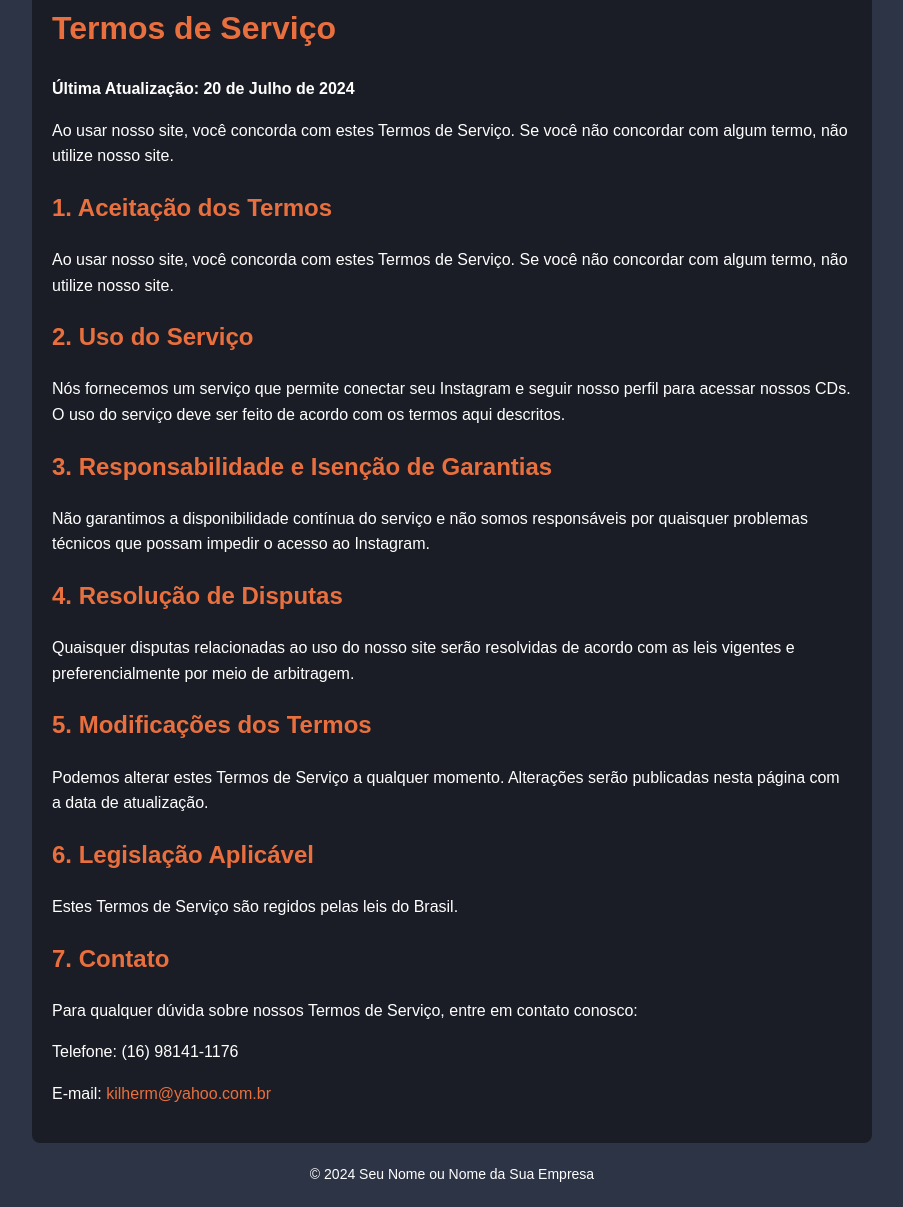
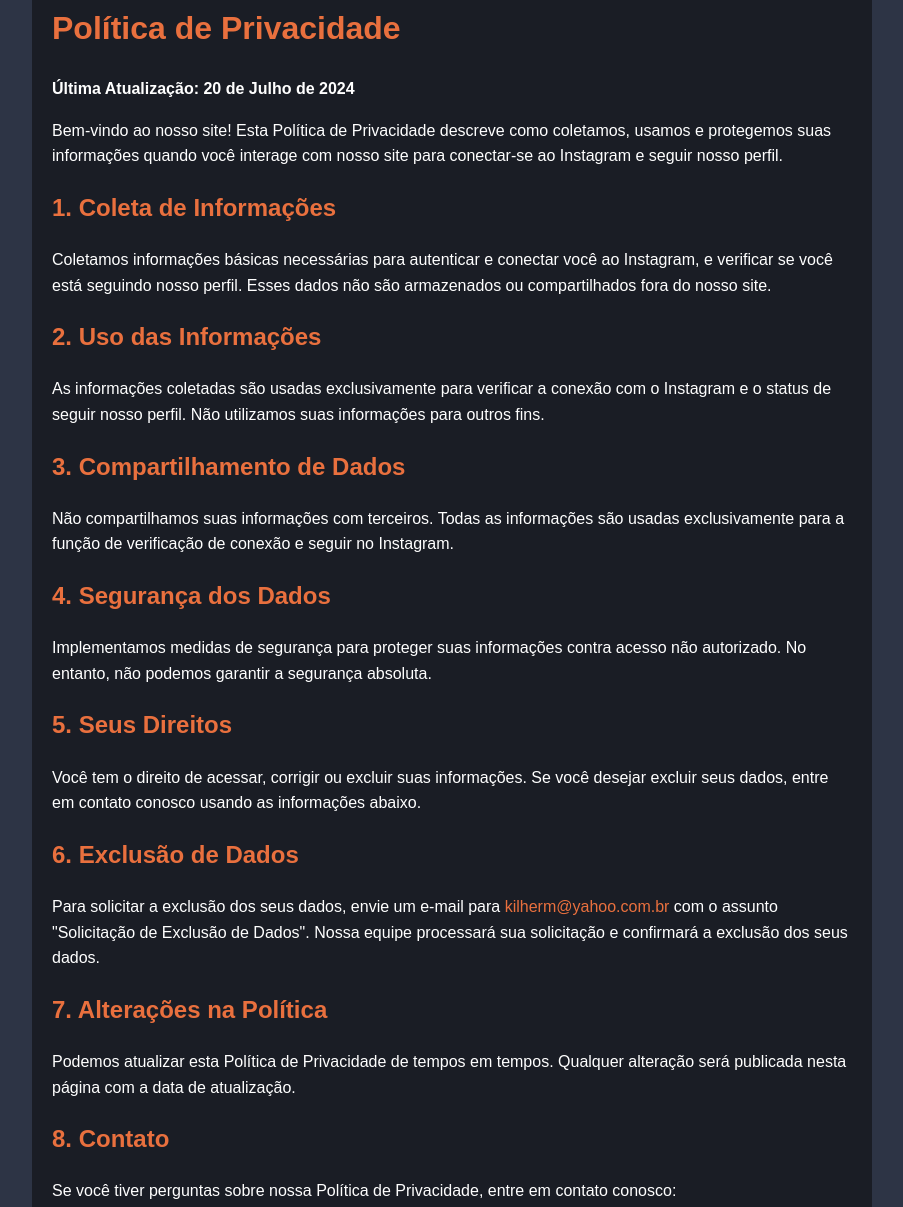
Before and after one commit to kilherm/dj-music-download, a plain HTML site: page politica-de-privacidade.html in a window 1280 px wide. Shown: the part 38-1245 px from the top of the page, without its empty margins (188-1091 px from the left). Before the commit the page ends 1223 px from the top, so only its background shows below. Drawn offline with Linux system fonts and the light colour scheme.

Commit message:
Update politica-de-privacidade.html

```diff
--- a/politica-de-privacidade.html
+++ b/politica-de-privacidade.html
@@ -3,7 +3,7 @@
 <head>
     <meta charset="UTF-8">
     <meta name="viewport" content="width=device-width, initial-scale=1.0">
-    <title>Termos de Serviço</title>
+    <title>Política de Privacidade</title>
     <style>
         body {
             font-family: Arial, sans-serif;
@@ -40,30 +40,33 @@
 </head>
 <body>
     <div class="container">
-        <h1>Termos de Serviço</h1>
+        <h1>Política de Privacidade</h1>
         <p><strong>Última Atualização: 20 de Julho de 2024</strong></p>
-        <p>Ao usar nosso site, você concorda com estes Termos de Serviço. Se você não concordar com algum termo, não utilize nosso site.</p>
+        <p>Bem-vindo ao nosso site! Esta Política de Privacidade descreve como coletamos, usamos e protegemos suas informações quando você interage com nosso site para conectar-se ao Instagram e seguir nosso perfil.</p>
 
-        <h2>1. Aceitação dos Termos</h2>
-        <p>Ao usar nosso site, você concorda com estes Termos de Serviço. Se você não concordar com algum termo, não utilize nosso site.</p>
+        <h2>1. Coleta de Informações</h2>
+        <p>Coletamos informações básicas necessárias para autenticar e conectar você ao Instagram, e verificar se você está seguindo nosso perfil. Esses dados não são armazenados ou compartilhados fora do nosso site.</p>
 
-        <h2>2. Uso do Serviço</h2>
-        <p>Nós fornecemos um serviço que permite conectar seu Instagram e seguir nosso perfil para acessar nossos CDs. O uso do serviço deve ser feito de acordo com os termos aqui descritos.</p>
+        <h2>2. Uso das Informações</h2>
+        <p>As informações coletadas são usadas exclusivamente para verificar a conexão com o Instagram e o status de seguir nosso perfil. Não utilizamos suas informações para outros fins.</p>
 
-        <h2>3. Responsabilidade e Isenção de Garantias</h2>
-        <p>Não garantimos a disponibilidade contínua do serviço e não somos responsáveis por quaisquer problemas técnicos que possam impedir o acesso ao Instagram.</p>
+        <h2>3. Compartilhamento de Dados</h2>
+        <p>Não compartilhamos suas informações com terceiros. Todas as informações são usadas exclusivamente para a função de verificação de conexão e seguir no Instagram.</p>
 
-        <h2>4. Resolução de Disputas</h2>
-        <p>Quaisquer disputas relacionadas ao uso do nosso site serão resolvidas de acordo com as leis vigentes e preferencialmente por meio de arbitragem.</p>
+        <h2>4. Segurança dos Dados</h2>
+        <p>Implementamos medidas de segurança para proteger suas informações contra acesso não autorizado. No entanto, não podemos garantir a segurança absoluta.</p>
 
-        <h2>5. Modificações dos Termos</h2>
-        <p>Podemos alterar estes Termos de Serviço a qualquer momento. Alterações serão publicadas nesta página com a data de atualização.</p>
+        <h2>5. Seus Direitos</h2>
+        <p>Você tem o direito de acessar, corrigir ou excluir suas informações. Se você desejar excluir seus dados, entre em contato conosco usando as informações abaixo.</p>
 
-        <h2>6. Legislação Aplicável</h2>
-        <p>Estes Termos de Serviço são regidos pelas leis do Brasil.</p>
+        <h2>6. Exclusão de Dados</h2>
+        <p>Para solicitar a exclusão dos seus dados, envie um e-mail para <a href="mailto:kilherm@yahoo.com.br">kilherm@yahoo.com.br</a> com o assunto "Solicitação de Exclusão de Dados". Nossa equipe processará sua solicitação e confirmará a exclusão dos seus dados.</p>
 
-        <h2>7. Contato</h2>
-        <p>Para qualquer dúvida sobre nossos Termos de Serviço, entre em contato conosco:</p>
+        <h2>7. Alterações na Política</h2>
+        <p>Podemos atualizar esta Política de Privacidade de tempos em tempos. Qualquer alteração será publicada nesta página com a data de atualização.</p>
+
+        <h2>8. Contato</h2>
+        <p>Se você tiver perguntas sobre nossa Política de Privacidade, entre em contato conosco:</p>
         <p>Telefone: (16) 98141-1176</p>
         <p>E-mail: <a href="mailto:kilherm@yahoo.com.br">kilherm@yahoo.com.br</a></p>
     </div>
```
